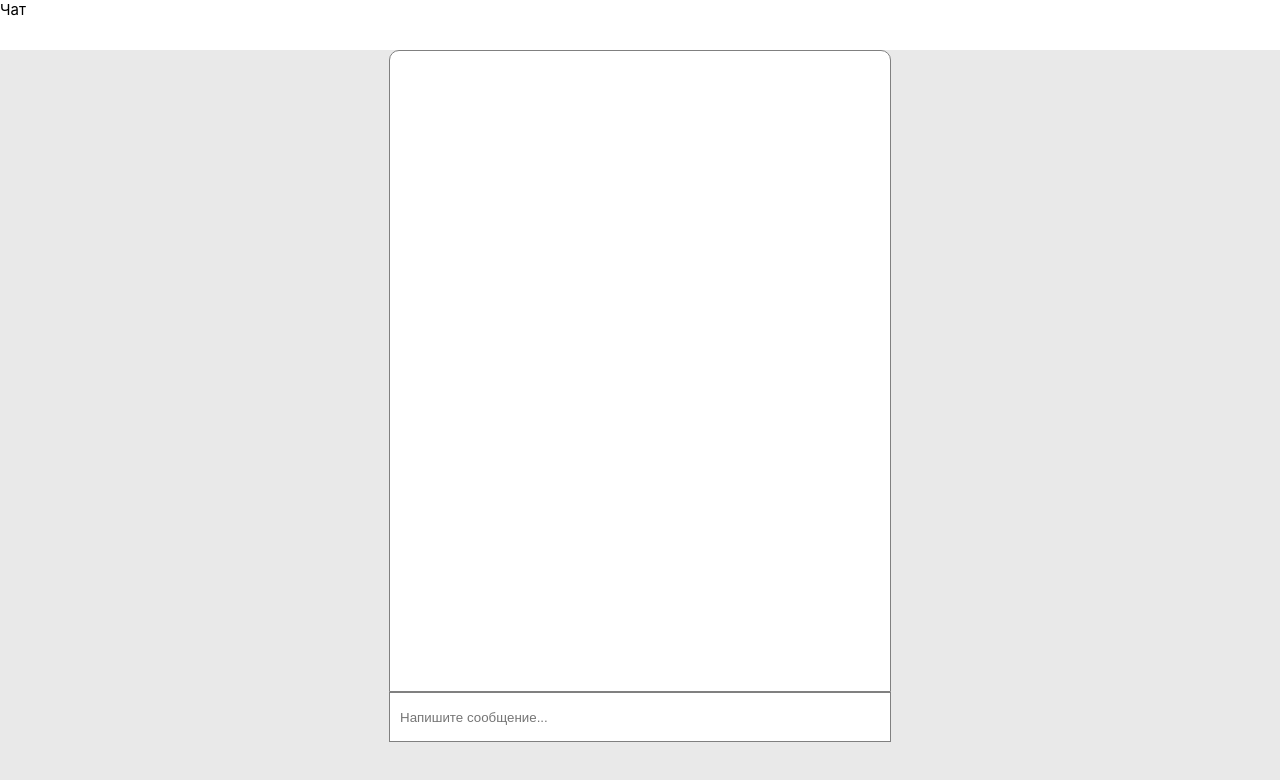
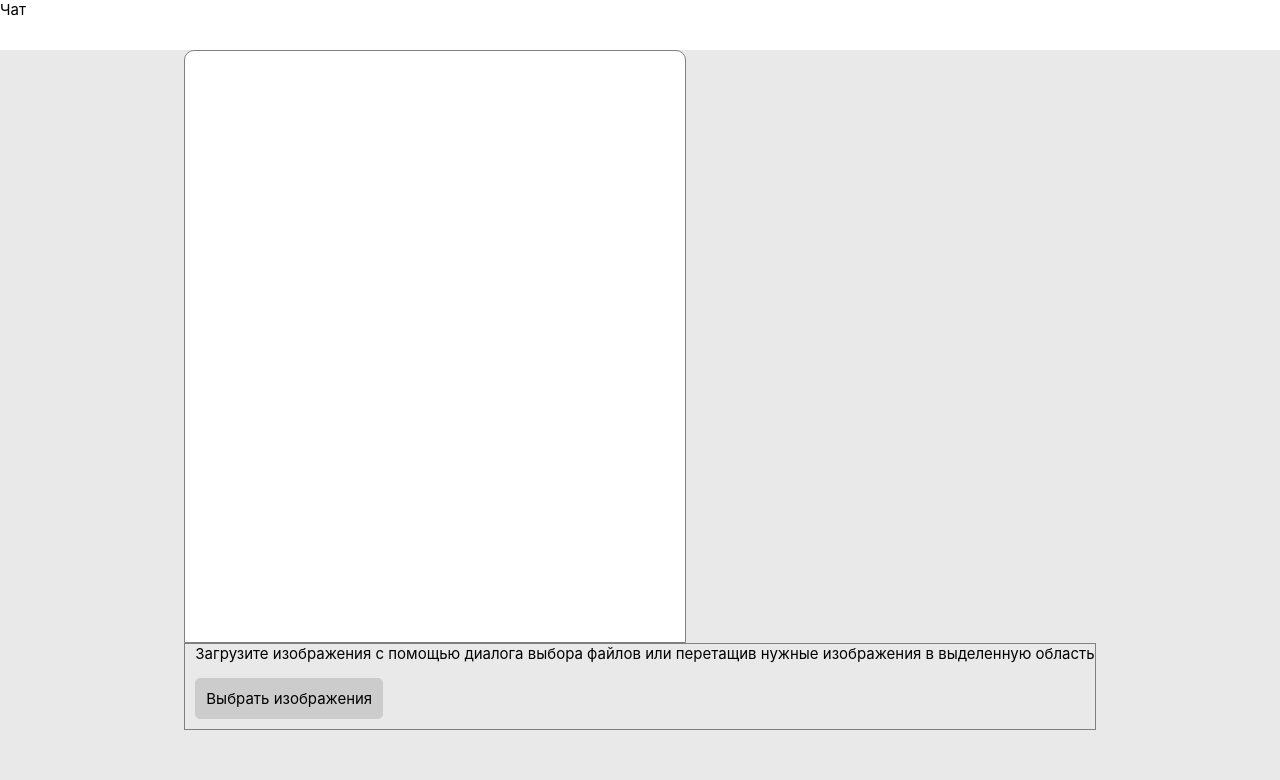
Before and after one commit to IsaacTaitor/Messenger, a React (Create React App) app: page / in a window 1280 px wide. Shown: the top 780 px of the page. Built offline with nearby package versions, Linux system fonts and the light colour scheme.

Commit message:
add future select or drag-and-drop image on input

```diff
--- a/src/components/elements/MessageInput/MessageInput.css
+++ b/src/components/elements/MessageInput/MessageInput.css
@@ -1,9 +1,40 @@
-.input {
+#drop-area {
 	display: table-cell;
 	width: 100%;
-	height: 50px;
 	border: 1px solid grey;
 	padding-left:10px;
 	box-sizing:border-box;
 	outline:none;
 }
+#drop-area.highlight {
+  border-color: purple;
+}
+p {
+  margin-top: 0;
+}
+.my-form {
+  margin-bottom: 10px;
+}
+#gallery {
+  margin-top: 10px;
+}
+#gallery img {
+  width: 150px;
+  margin-bottom: 10px;
+  margin-right: 10px;
+  vertical-align: middle;
+}
+.button {
+  display: inline-block;
+  padding: 10px;
+  background: #ccc;
+  cursor: pointer;
+  border-radius: 5px;
+  border: 1px solid #ccc;
+}
+.button:hover {
+  background: #ddd;
+}
+#fileElem {
+  display: none;
+}
--- a/src/components/elements/MessageInput/MessageInput.tsx
+++ b/src/components/elements/MessageInput/MessageInput.tsx
@@ -12,7 +12,7 @@ interface MessageInputState {
 
 export default class MessageInput extends React.PureComponent<MessageInputProps, MessageInputState> {
 	state = { text: '' };
-
+	/*
 	handleChange = (e): void => {
 		this.setState({ text: e.target.value });
 	}
@@ -32,18 +32,77 @@ export default class MessageInput extends React.PureComponent<MessageInputProps,
 			text: ''
 		});
 	}
+*/
+
+	handlerFunction = (e): void => {
+		console.log(e);
+		e.preventDefault();
+	}
+
+	handleFiles = (files): void => {
+		files = (files.target.files);
+		([...files]).forEach(this.uploadFile);
+	}
+
+	uploadFile = (file): void => {
+		console.log(file);
+	}
 
 	render(): any {
-		return (
+		/*return (
+			<div id="drop-area">
 				<form onSubmit={this.handleSubmit}>
 					<input
 						autoComplete="off"
 						className="input"
+						multiple
 						placeholder='Напишите сообщение...'
 						onChange={this.handleChange}
 						value={this.state.text}
 					/>
 				</form>
+			</div>
+		);*/
+		return (
+			<div id="drop-area">
+				<form className="my-form">
+					<p>Загрузите изображения с помощью диалога выбора файлов или перетащив нужные изображения в выделенную область</p>
+					<input type="file" id="fileElem" multiple accept="image/*" onChange={this.handleFiles} />
+					<label className="button" htmlFor="fileElem">Выбрать изображения</label>
+				</form>
+			</div>
 		);
 	}
+
+	preventDefaults(e) {
+		e.preventDefault();
+		e.stopPropagation();
 	}
+
+	componentDidMount(): any {
+		const dropArea = document.getElementById('drop-area');
+
+		function highlight(): void {
+			dropArea.classList.add('highlight');
+		}
+		function unhighlight(): void {
+			dropArea.classList.remove('highlight');
+		}
+		const handleDrop = (e): void => {
+			const dt = e.dataTransfer;
+			const files = dt.files;
+			([...files]).forEach(this.uploadFile);
+		};
+
+		['dragenter', 'dragover', 'dragleave', 'drop'].forEach(eventName => {
+			dropArea.addEventListener(eventName, this.preventDefaults, false);
+		});
+		['dragenter', 'dragover'].forEach(eventName => {
+			dropArea.addEventListener(eventName, highlight, false);
+		});
+		['dragleave', 'drop'].forEach(eventName => {
+			dropArea.addEventListener(eventName, unhighlight, false);
+		});
+		dropArea.addEventListener('drop', handleDrop, false);
+	}
+}
--- a/src/components/shared/Message/Message.css
+++ b/src/components/shared/Message/Message.css
@@ -1,5 +1,4 @@
 .bodyMessage {
-	min-height: 60px;
 	display: flex;
 	flex-direction: row-reverse;
 }
@@ -8,5 +7,8 @@
 	border: 1px solid grey;
 	padding: 10px;
 	margin: 10px;
+	max-width: 450px;
+	min-height: 10px;
+	word-wrap: break-word;
 	border-radius: 10px;
 }
--- a/src/components/shared/Message/Message.tsx
+++ b/src/components/shared/Message/Message.tsx
@@ -1,7 +1,11 @@
 import React from 'react';
 import './Message.css';
 
-export default class Message extends React.PureComponent<{ text: string }> {
+interface MessageProps {
+	text: string;
+}
+
+export default class Message extends React.PureComponent<MessageProps> {
 	render(): any {
 		return (
 			<div className="bodyMessage">
--- a/src/screen/HomeScreen/styles.css
+++ b/src/screen/HomeScreen/styles.css
@@ -9,6 +9,8 @@
 .content {
 	display: table;
 	height: 85vh;
+	display: flex;
+	flex-direction: column;
 }
 
 body {
```
Lines whose indentation alone changed are shown as unchanged.
